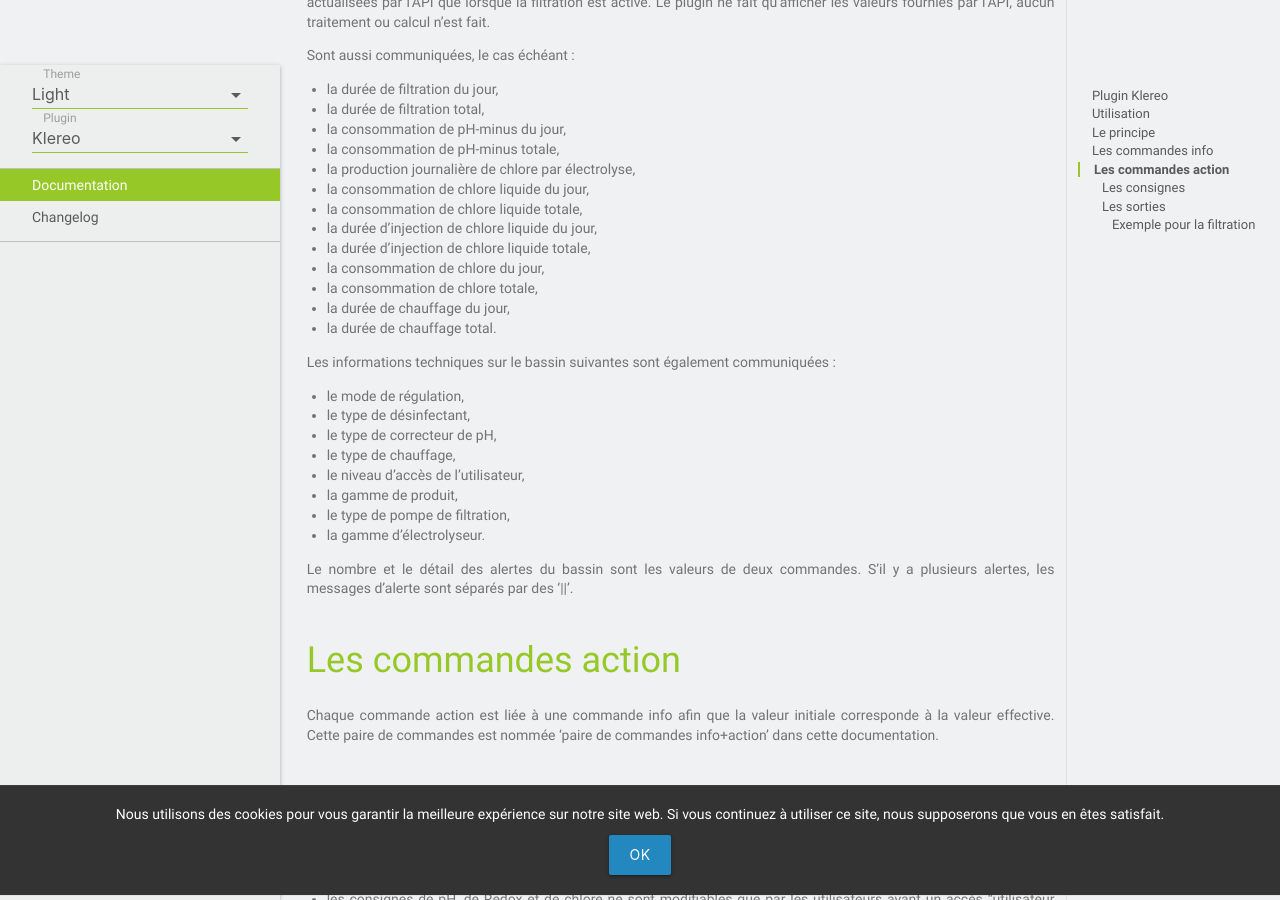
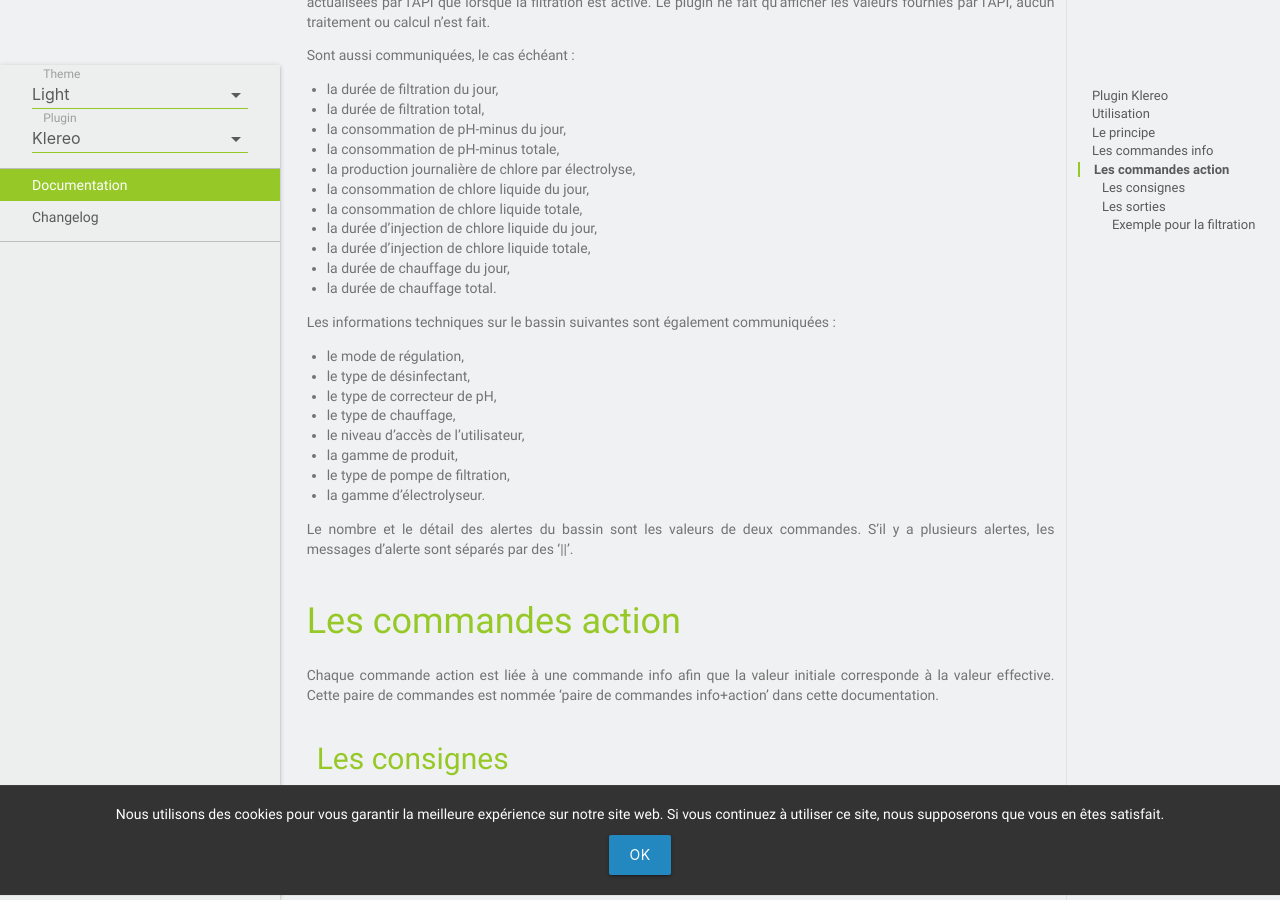
Before and after one commit to MrWaloo/jeedom-plugins-doc, a Jekyll site: the page built from docs/fr_FR/klereo_doc.md, in a window 1280 px wide and 900 px high, scrolled down 1937 px. Built offline with Jekyll 4.4.1, drawn with Linux system fonts in a browser that asks for light colours; emoji names are drawn with the system emoji font; our own code applies the rules of GitHub Pages for plain Markdown files.

Commit message:
Update klereo_doc.md

```diff
--- a/docs/fr_FR/klereo_doc.md
+++ b/docs/fr_FR/klereo_doc.md
@@ -70,8 +70,6 @@ Sont aussi communiquées, le cas échéant :
 - la consommation de chlore liquide totale,
 - la durée d'injection de chlore liquide du jour,
 - la durée d'injection de chlore liquide totale,
-- la consommation de chlore du jour,
-- la consommation de chlore totale,
 - la durée de chauffage du jour,
 - la durée de chauffage total.
 
```
